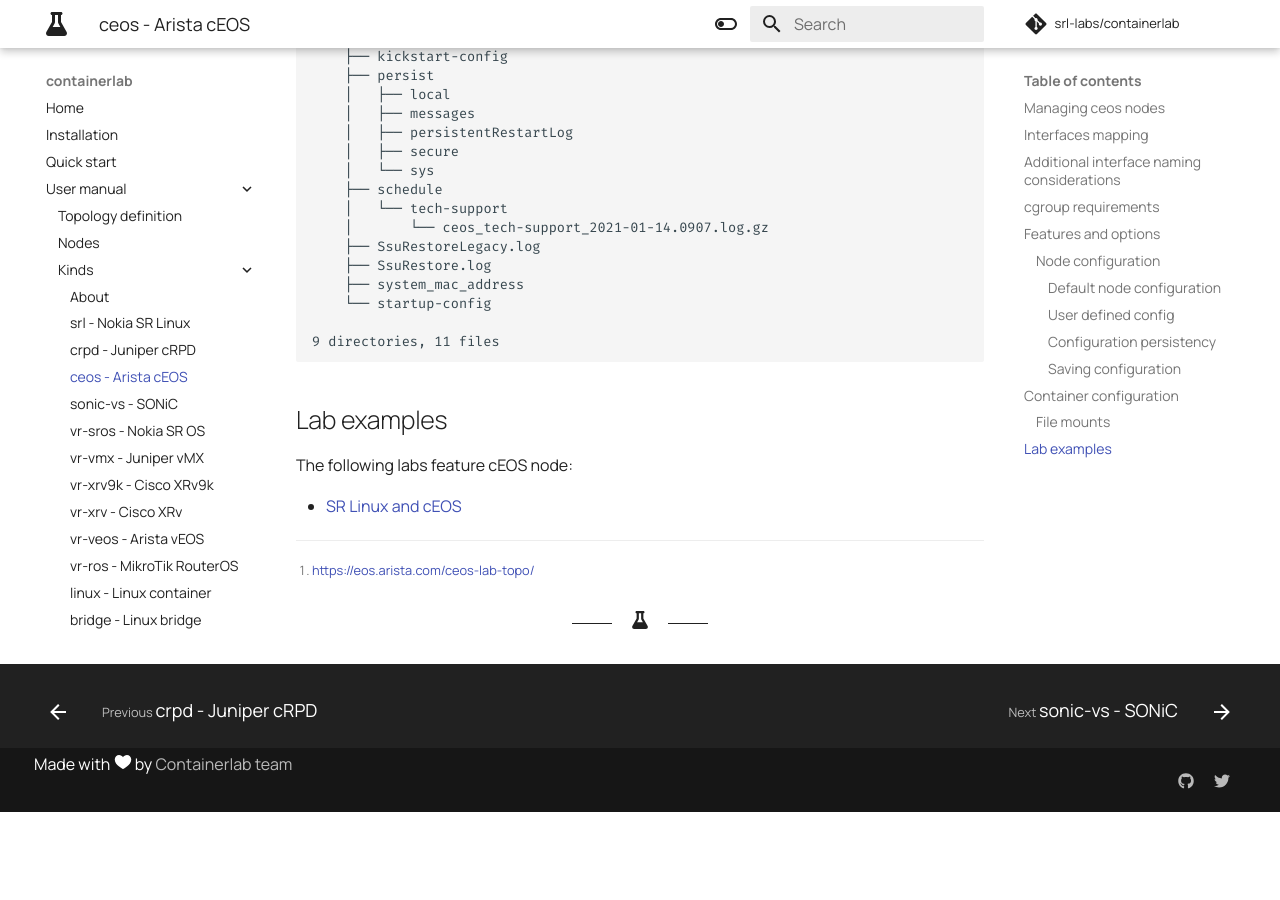
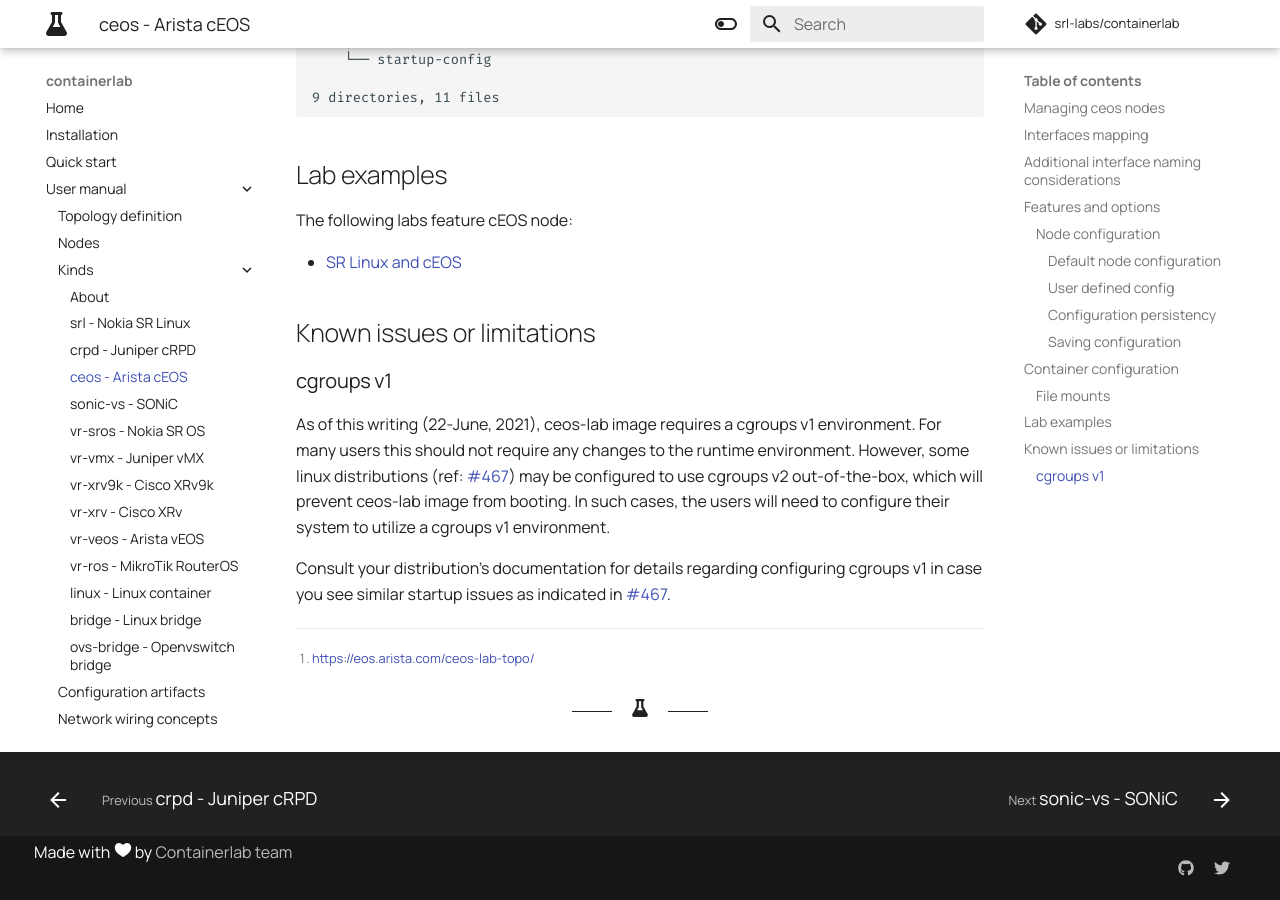
Before and after one commit to srl-labs/containerlab, an MkDocs documentation site: the page built from docs/manual/kinds/ceos.md, in a window 1280 px wide and 900 px high, scrolled down 4672 px. Built offline with MkDocs 1.6.1 and Material for MkDocs 9.7.7, drawn with Linux system fonts in a browser that asks for light colours; comment, search, counter and statistics services are not loaded; before the commit the page ends 5484 px from its top, so only the background shows below that; some of the changed text lies outside the part shown.

Commit message:
move cgroups v1 limitations to its own subchapter

````diff
--- a/docs/manual/kinds/ceos.md
+++ b/docs/manual/kinds/ceos.md
@@ -102,10 +102,6 @@ topology:
     - endpoints: ["ceos_rtr1:et1", "ceos_rtr2:et1"]
     - endpoints: ["ceos_rtr1:et2", "ceos_rtr3:et1"]
 ```
-
-## cgroup requirements
-
-As of this writing (22-June, 2021), ceos-lab images require a cgroup v1 environment.  For many users this should not require any changes to the runtime environment.  However, some users (ref: [#467](https://github.com/srl-labs/containerlab/issues/467)) will potentially need to configure their container runtime environment to utilize a cgroup v1 environment.  Other cgroup v1-based software (e.g.: Kubernetes) requires a cgroup v1-based runtiem environment as well.  Consult your distribution's documentation for details regarding configuring cgroup v1 operation.
 
 ## Features and options
 ### Node configuration
@@ -217,4 +213,11 @@ The following labs feature cEOS node:
 
 - [SR Linux and cEOS](../../lab-examples/srl-ceos.md)
 
+## Known issues or limitations
+### cgroups v1
+
+As of this writing (22-June, 2021), ceos-lab image requires a cgroups v1 environment.  For many users this should not require any changes to the runtime environment.  However, some linux distributions (ref: [#467](https://github.com/srl-labs/containerlab/issues/467)) may be configured to use cgroups v2 out-of-the-box, which will prevent ceos-lab image from booting. In such cases, the users will need to configure their system to utilize a cgroups v1 environment.
+
+Consult your distribution's documentation for details regarding configuring cgroups v1 in case you see similar startup issues as indicated in [#467](https://github.com/srl-labs/containerlab/issues/467).
+
 [^1]: https://eos.arista.com/ceos-lab-topo/
````
